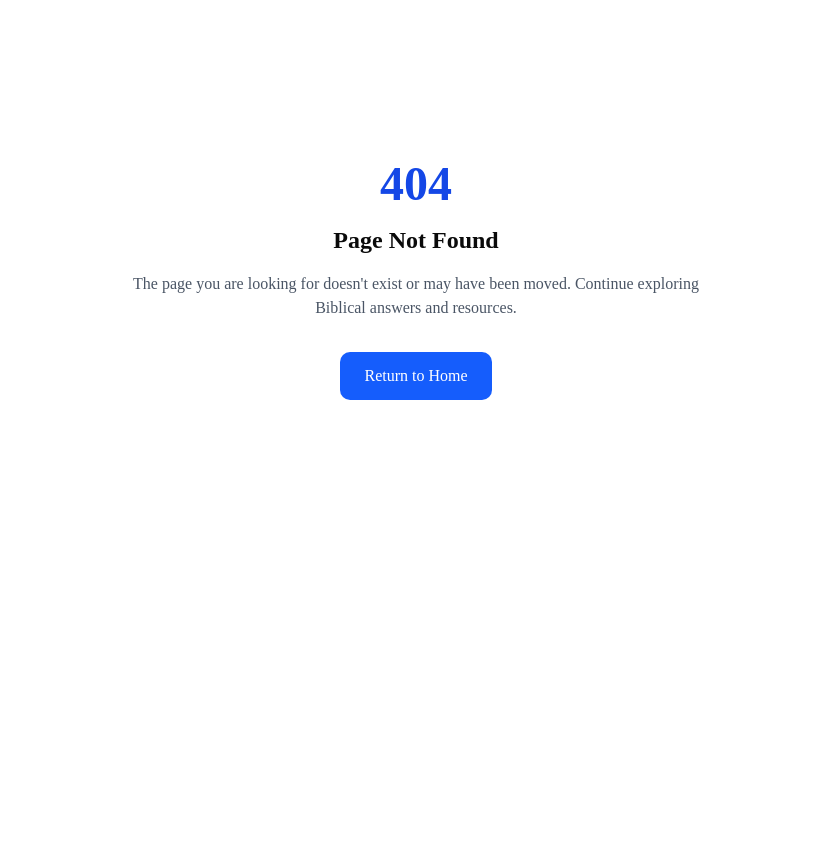
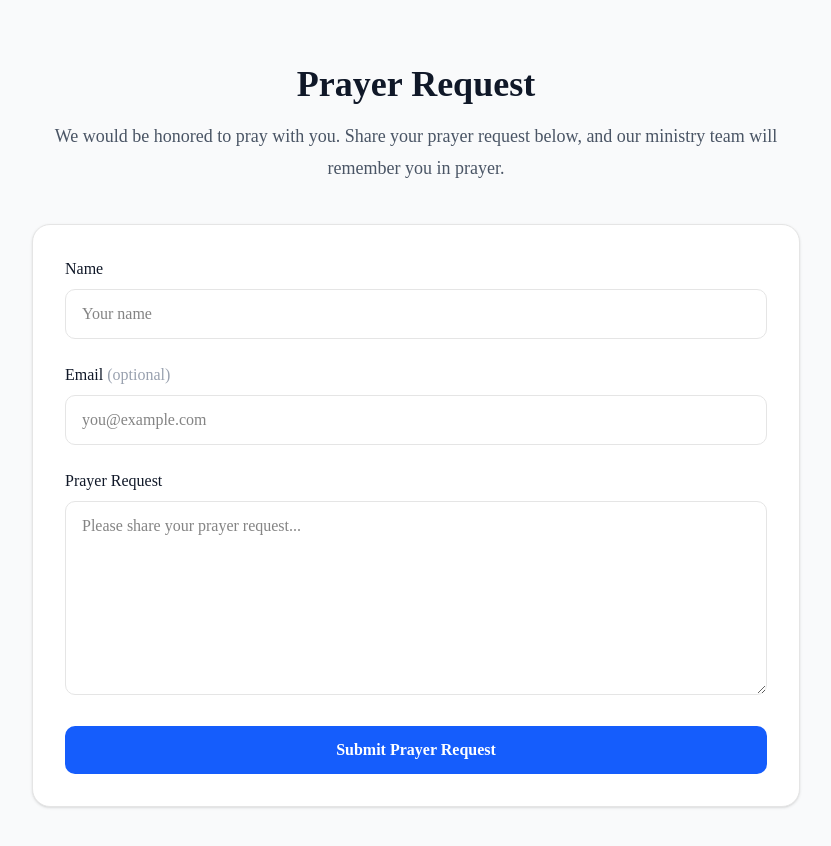
Before and after one commit to bibleaurhum/Bible-Aur-Hum-Ministries-Website, a Next.js app: page /prayer in a window 1280 px wide. Before the commit this address had no page. Shown: the top 846 px of the page, without its empty margins (224-1055 px from the left). Before the commit the page ends 800 px from the top, so only its background shows below. Built offline with nearby package versions, Linux system fonts and the light colour scheme; no server answers.

Commit message:
Add prayer requests system

```diff
--- /dev/null
+++ b/app/(admin)/admin/prayer-requests/page.tsx
@@ -0,0 +1,110 @@
+import { prisma } from "@/lib/prisma";
+import { updatePrayerRequestStatus } from "@/app/prayer/actions";
+
+export default async function PrayerRequestsPage() {
+  const prayerRequests = await prisma.prayerRequest.findMany({
+    orderBy: {
+      createdAt: "desc",
+    },
+  });
+
+  return (
+    <div className="max-w-6xl space-y-8">
+      <div>
+        <h1 className="text-3xl font-bold text-gray-900">
+          Prayer Requests
+        </h1>
+
+        <p className="mt-2 text-gray-500">
+          Manage prayer requests submitted to Bible Aur Hum Ministries.
+        </p>
+      </div>
+
+      <div className="overflow-hidden rounded-xl border bg-white shadow-sm">
+        {prayerRequests.length === 0 ? (
+          <div className="p-10 text-center text-gray-500">
+            No prayer requests found.
+          </div>
+        ) : (
+          <div className="overflow-x-auto">
+            <table className="w-full text-left">
+              <thead className="border-b bg-gray-50">
+                <tr>
+                  <th className="px-6 py-4 font-semibold">Name</th>
+                  <th className="px-6 py-4 font-semibold">Email</th>
+                  <th className="px-6 py-4 font-semibold">Prayer Request</th>
+                  <th className="px-6 py-4 font-semibold">Status</th>
+                  <th className="px-6 py-4 font-semibold">Date</th>
+                </tr>
+              </thead>
+
+              <tbody>
+                {prayerRequests.map((prayerRequest) => (
+                  <tr
+                    key={prayerRequest.id}
+                    className="border-b last:border-0"
+                  >
+                    <td className="px-6 py-4 font-medium text-gray-900">
+                      {prayerRequest.name}
+                    </td>
+
+                    <td className="px-6 py-4 text-gray-600">
+                      {prayerRequest.email || "—"}
+                    </td>
+
+                    <td className="max-w-md px-6 py-4 text-gray-600">
+                      {prayerRequest.request}
+                    </td>
+
+                    <td className="px-6 py-4">
+                      <form
+                        action={async (formData) => {
+                          "use server";
+
+                          const status = String(
+                            formData.get("status")
+                          ) as
+                            | "PENDING"
+                            | "APPROVED"
+                            | "ANSWERED"
+                            | "ARCHIVED";
+
+                          await updatePrayerRequestStatus(
+                            prayerRequest.id,
+                            status
+                          );
+                        }}
+                      >
+                        <select
+                          name="status"
+                          defaultValue={prayerRequest.status}
+                          className="rounded-lg border px-3 py-2 text-sm outline-none focus:border-blue-600"
+                        >
+                          <option value="PENDING">Pending</option>
+                          <option value="APPROVED">Approved</option>
+                          <option value="ANSWERED">Answered</option>
+                          <option value="ARCHIVED">Archived</option>
+                        </select>
+
+                        <button
+                          type="submit"
+                          className="ml-2 rounded-lg bg-blue-600 px-3 py-2 text-sm font-medium text-white hover:bg-blue-700"
+                        >
+                          Save
+                        </button>
+                      </form>
+                    </td>
+
+                    <td className="px-6 py-4 text-sm text-gray-500">
+                      {prayerRequest.createdAt.toLocaleDateString()}
+                    </td>
+                  </tr>
+                ))}
+              </tbody>
+            </table>
+          </div>
+        )}
+      </div>
+    </div>
+  );
+}
--- /dev/null
+++ b/app/prayer/actions.ts
@@ -0,0 +1,44 @@
+"use server";
+
+import { prisma } from "@/lib/prisma";
+import { redirect } from "next/navigation";
+
+export async function createPrayerRequest(formData: FormData) {
+  const name = String(formData.get("name") || "").trim();
+  const email = String(formData.get("email") || "").trim();
+  const request = String(formData.get("request") || "").trim();
+
+  if (!name) {
+    throw new Error("Name is required.");
+  }
+
+  if (!request) {
+    throw new Error("Prayer request is required.");
+  }
+
+  await prisma.prayerRequest.create({
+    data: {
+      name,
+      email: email || null,
+      request,
+    },
+  });
+
+  redirect("/prayer?success=1");
+}
+
+export async function updatePrayerRequestStatus(
+  id: number,
+  status: "PENDING" | "APPROVED" | "ANSWERED" | "ARCHIVED"
+) {
+  await prisma.prayerRequest.update({
+    where: {
+      id,
+    },
+    data: {
+      status,
+    },
+  });
+
+  redirect("/admin/prayer-requests");
+}
--- /dev/null
+++ b/app/prayer/page.tsx
@@ -0,0 +1,87 @@
+import { createPrayerRequest } from "@/app/prayer/actions";
+
+export default function PrayerPage() {
+  return (
+    <main className="min-h-screen bg-gray-50 px-6 py-16">
+      <div className="mx-auto max-w-3xl">
+        <div className="mb-10 text-center">
+          <h1 className="text-4xl font-bold text-gray-900">
+            Prayer Request
+          </h1>
+
+          <p className="mt-4 text-lg leading-8 text-gray-600">
+            We would be honored to pray with you. Share your prayer request
+            below, and our ministry team will remember you in prayer.
+          </p>
+        </div>
+
+        <form
+          action={createPrayerRequest}
+          className="rounded-2xl border bg-white p-8 shadow-sm"
+        >
+          <div className="space-y-6">
+            <div>
+              <label
+                htmlFor="name"
+                className="mb-2 block font-medium text-gray-900"
+              >
+                Name
+              </label>
+
+              <input
+                id="name"
+                name="name"
+                type="text"
+                required
+                className="w-full rounded-lg border px-4 py-3 outline-none focus:border-blue-600"
+                placeholder="Your name"
+              />
+            </div>
+
+            <div>
+              <label
+                htmlFor="email"
+                className="mb-2 block font-medium text-gray-900"
+              >
+                Email <span className="text-gray-400">(optional)</span>
+              </label>
+
+              <input
+                id="email"
+                name="email"
+                type="email"
+                className="w-full rounded-lg border px-4 py-3 outline-none focus:border-blue-600"
+                placeholder="you@example.com"
+              />
+            </div>
+
+            <div>
+              <label
+                htmlFor="request"
+                className="mb-2 block font-medium text-gray-900"
+              >
+                Prayer Request
+              </label>
+
+              <textarea
+                id="request"
+                name="request"
+                required
+                rows={7}
+                className="w-full rounded-lg border px-4 py-3 outline-none focus:border-blue-600"
+                placeholder="Please share your prayer request..."
+              />
+            </div>
+
+            <button
+              type="submit"
+              className="w-full rounded-lg bg-blue-600 px-6 py-3 font-semibold text-white hover:bg-blue-700"
+            >
+              Submit Prayer Request
+            </button>
+          </div>
+        </form>
+      </div>
+    </main>
+  );
+}
```
Also changed, not shown: 2 other files (tests, documents, lock files or other folders).
